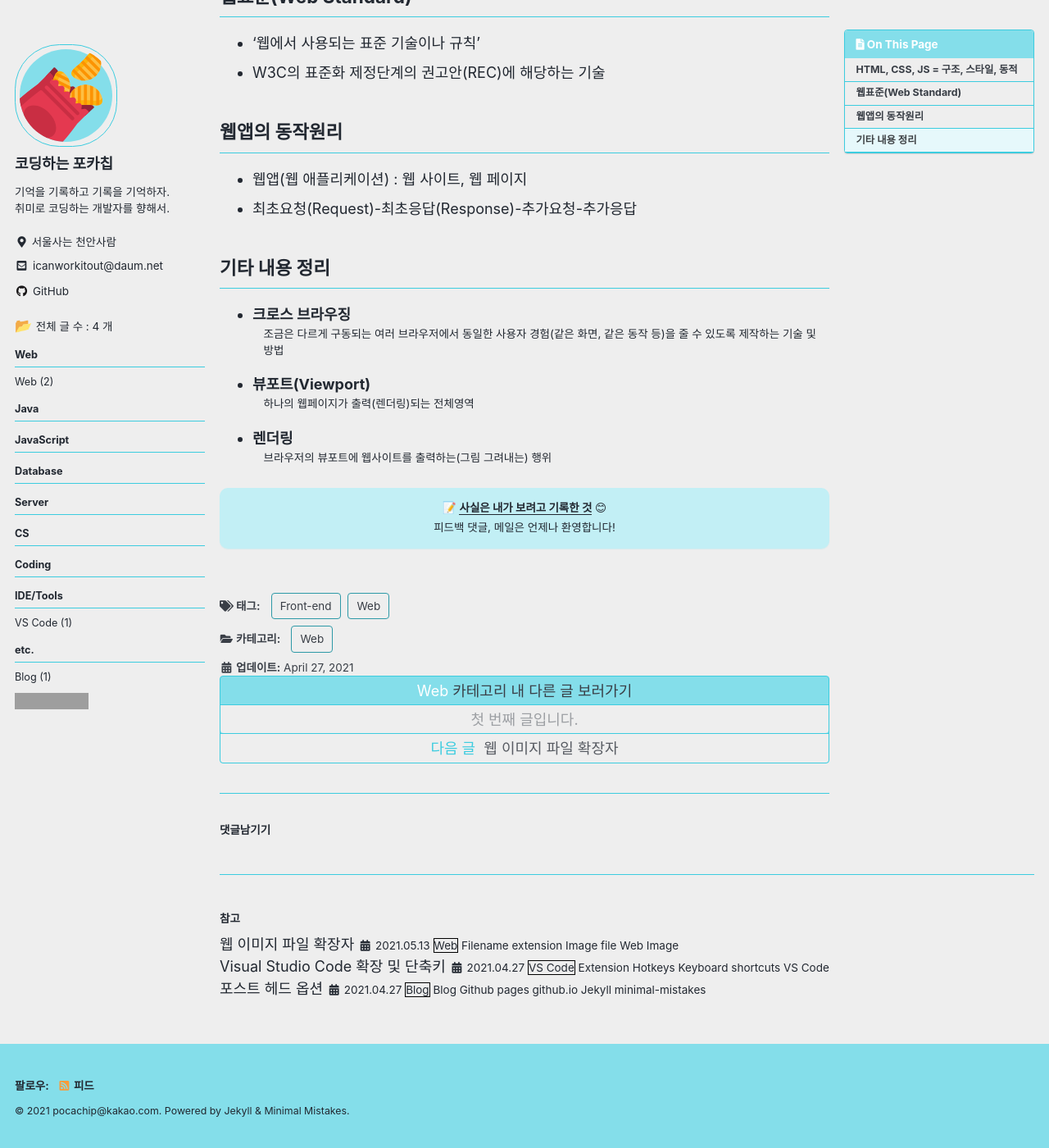
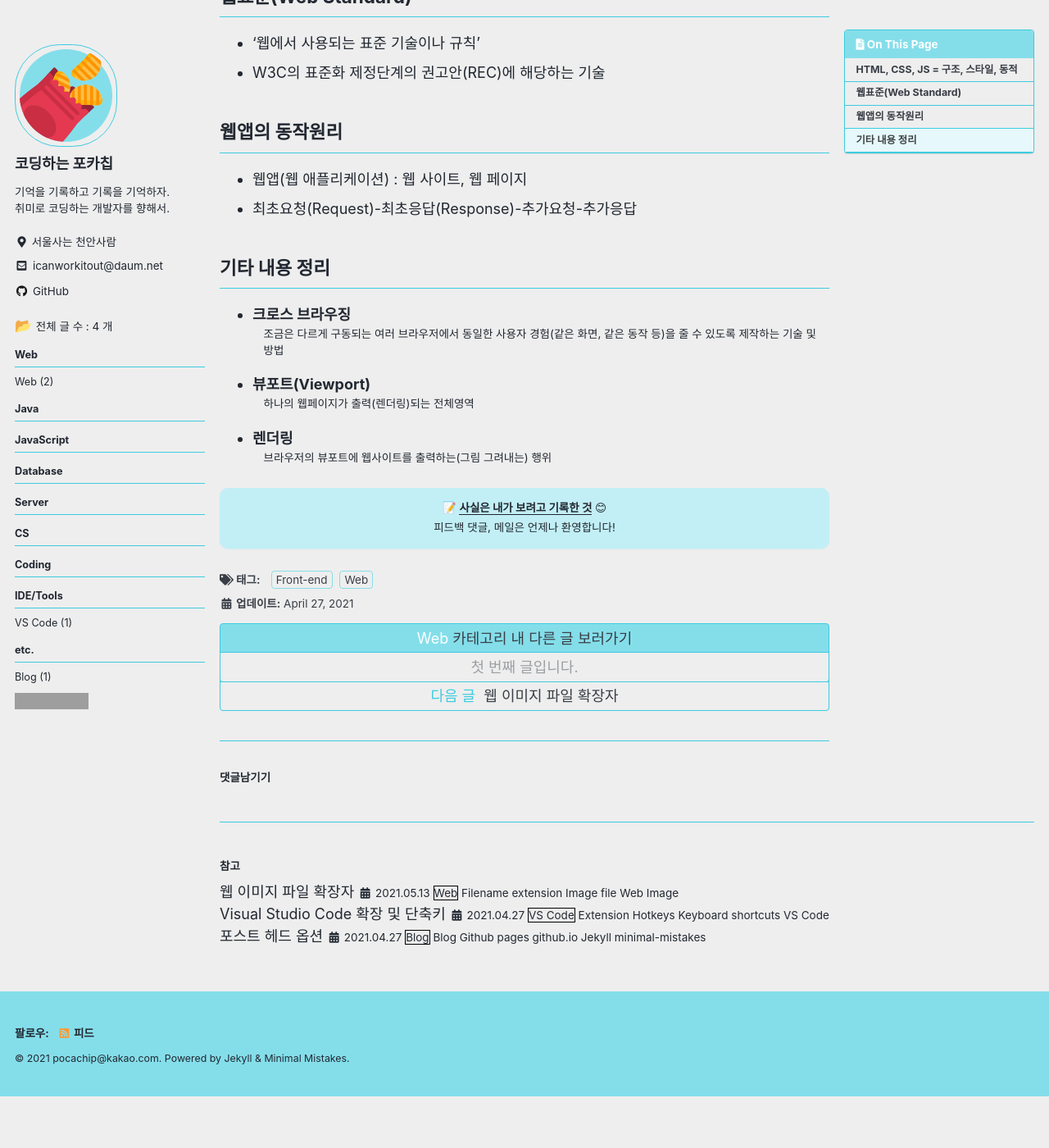
Before and after one commit to iCanWorkItOut/iCanWorkItOut.github.io, a Jekyll site: the page built from _posts/Web/2021-04-27-FrontEnd개요.md, in a window 1280 px wide and 1400 px high, scrolled down 608 px. Shown: the whole window at 82% size. Built offline with Jekyll 4.4.1, drawn with Linux system fonts in a browser that asks for light colours; cached includes are drawn as plain includes; some web fonts are replaced; comment, search, counter and statistics services are not loaded; after the commit the page ends 1945 px from its top, so only the background shows below that; grey boxes are pictures that could not be loaded.

Commit message:
:poop:single.html/_page.scss: footer 변경

```diff
--- a/_includes/archive-single2.html
+++ b/_includes/archive-single2.html
@@ -19,7 +19,7 @@
             <small>
               <i class="fas fa-fw fa-calendar-alt" aria-hidden="true"> </i>{{ post.date | date: " %Y.%m.%d" }}
               {% if site.category_archive.type and post.categories[0] and site.tag_archive.type and post.tags[0] %}
-                {%- include post__taxonomy.html -%}
+                {%- include archive__taxonomy--custom.html -%}
               {% endif %}
             </small>
         </div>
--- /dev/null
+++ b/_includes/page__taxonomy--custom.html
@@ -0,0 +1,3 @@
+{% if site.tag_archive.type and page.tags[0] %}
+  {% include tag-list.html %}
+{% endif %}
--- a/_layouts/single.html
+++ b/_layouts/single.html
@@ -43,12 +43,18 @@ layout: default
         {{ content }}
         {% if page.link %}<div><a href="{{ page.link }}" class="btn btn--primary">{{ site.data.ui-text[site.locale].ext_link_label | default: "Direct Link" }}</a></div>{% endif %}
       </section>
-
+<!-- default -->
+<!--
       <footer class="page__meta">
         {% if site.data.ui-text[site.locale].meta_label %}
           <h4 class="page__meta-title">{{ site.data.ui-text[site.locale].meta_label }}</h4>
         {% endif %}
         {% include page__taxonomy.html %}
+        {% include page__date.html %}
+      </footer>
+-->
+      <footer class="page__meta">
+        {% include page__taxonomy--custom.html %}
         {% include page__date.html %}
       </footer>
 
--- a/_sass/minimal-mistakes/_page.scss
+++ b/_sass/minimal-mistakes/_page.scss
@@ -56,12 +56,21 @@ body {
     clear: both;
 
     .page__content,
-    .page__meta,
     .page__share {
       position: relative;
       float: left;
       margin-left: 0;
       margin-right: 0;
+      width: 100%;
+      clear: both;
+    }
+
+    // .page__content, .page__share 과 분리
+    .page__meta {
+      position: relative;
+      float: left;
+      margin: 0;
+      margin-bottom: 1em;
       width: 100%;
       clear: both;
     }
@@ -323,14 +332,17 @@ body {
   display: inline-block;
   margin-right: 5px;
   margin-bottom: 8px;
-  padding: 5px 10px;
+  padding: 0 5px; // 5px 10px;
   text-decoration: none;
-  border: 1px solid mix(#000, $border-color, 25%);
+  border: 1px solid $primary-color; // mix(#000, $border-color, 25%);
   border-radius: $border-radius;
 
   &:hover {
     text-decoration: none;
     color: $link-color-hover;
+
+    transition: 0s;
+    background-color: #84DEEA;
   }
 }
 // 카테고리 테두리
--- a/_sass/minimal-mistakes/skins/_custom.scss
+++ b/_sass/minimal-mistakes/skins/_custom.scss
@@ -9,7 +9,7 @@ $muted-text-color: #393e46 !default; // archive__subtitle
 $primary-color: #84DEEA !default;
 $border-color: #3cccdf !default; // mix(#fff, #393e46, 75%) !default; /* 보더라인(테두리) */
 $footer-background-color: $primary-color !default;
-$link-color: #575b62; // mix(#fff, #393e46, 15%) !default; // #393e46 !default; // archive__post-title
+$link-color: #393e46; // mix(#fff, #393e46, 15%) !default; // #393e46 !default; // archive__post-title
 $masthead-link-color: $text-color !default;
 $masthead-link-color-hover: $text-color !default;
 $navicon-link-color-hover: mix(#fff, $text-color, 80%) !default;
```
Also changed, not shown: _includes/archive__taxonomy--custom.html (renamed from _includes/post__taxonomy.html).
